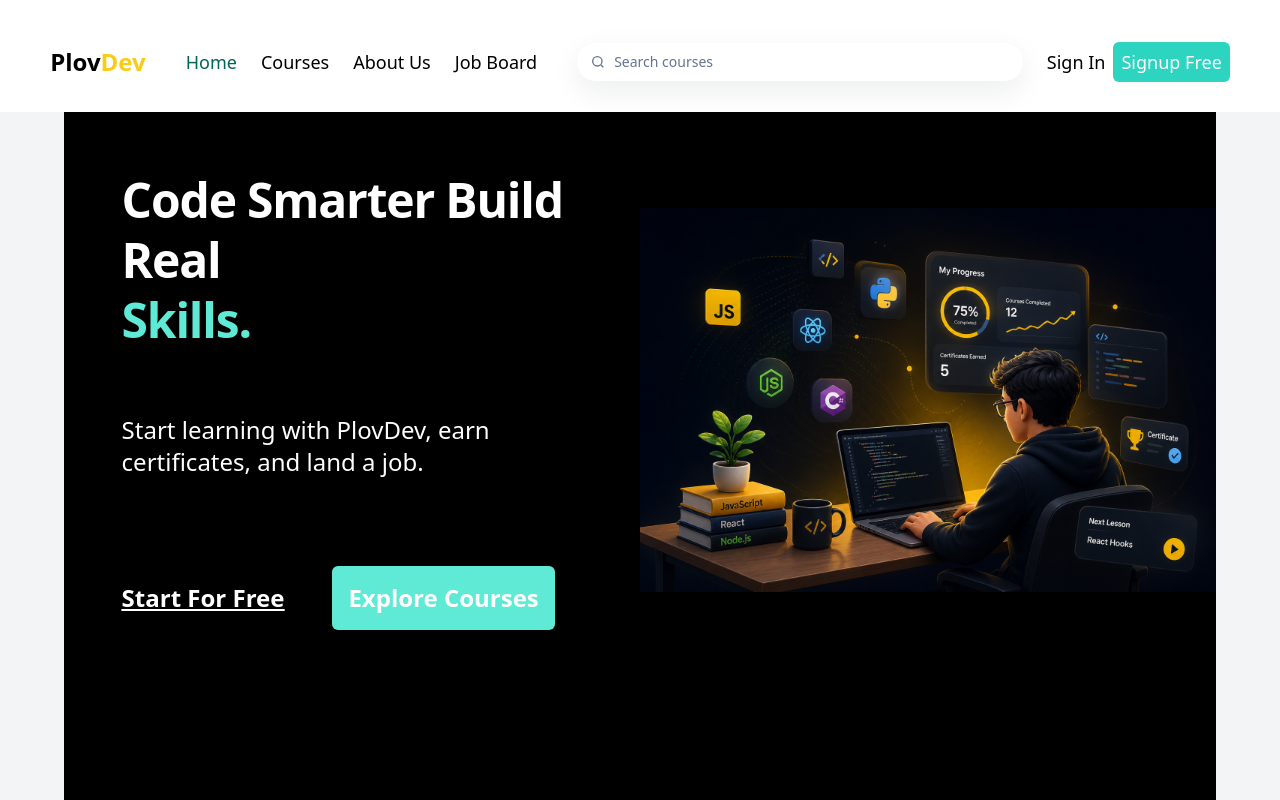
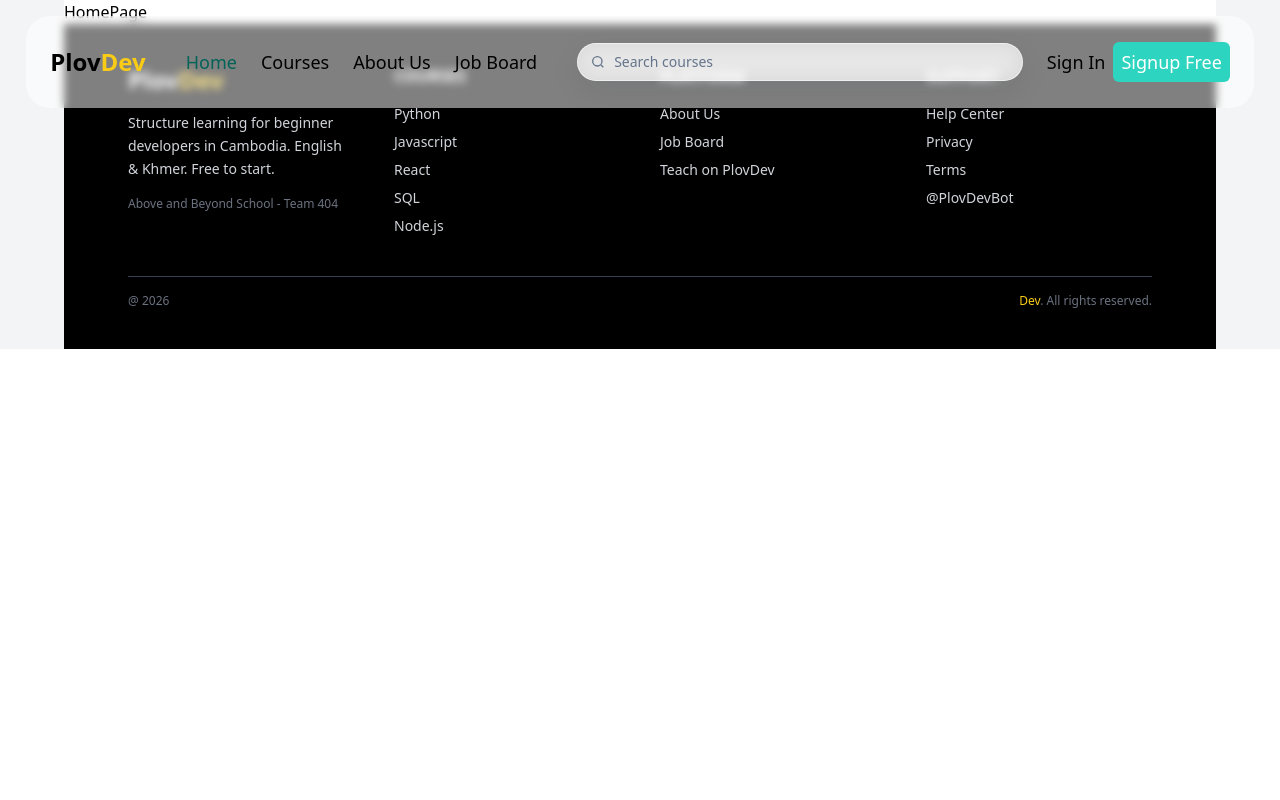
Before and after one commit to SokKimsour/plovdev-client, a React (Vite) app: page / in a window 1280 px wide. Shown: the top 800 px of the page. Built offline with nearby package versions, Linux system fonts and the light colour scheme.

Commit message:
feat: remove data in Homepage

```diff
--- a/src/pages/public/HomePage.jsx
+++ b/src/pages/public/HomePage.jsx
@@ -1,26 +1,8 @@
 import React from 'react'
-import HeroSectionCard from '../../components/layout/HeroSectionCard'
-import Homeimage from '../../assets/HomepageHeroimage.png'
+
 const HomePage = () => {
   return (
-    <div className=' m-[auto] p-[auto] mt-28  '>
-
-     <HeroSectionCard
-        Title1="Code Smarter Build Real"
-        Title2 ="Skills."
-        Subtitle= "Start learning with PlovDev, earn certificates, and land a job."
-        img={Homeimage}
-
-        marque1="html"
-        marque2="css"
-        marque3="javascript"
-        marque4="python"
-        marque5="html"
-        marque6="css"
-
-        />
-
-    </div>
+    <div>HomePage</div>
   )
 }
 
```
